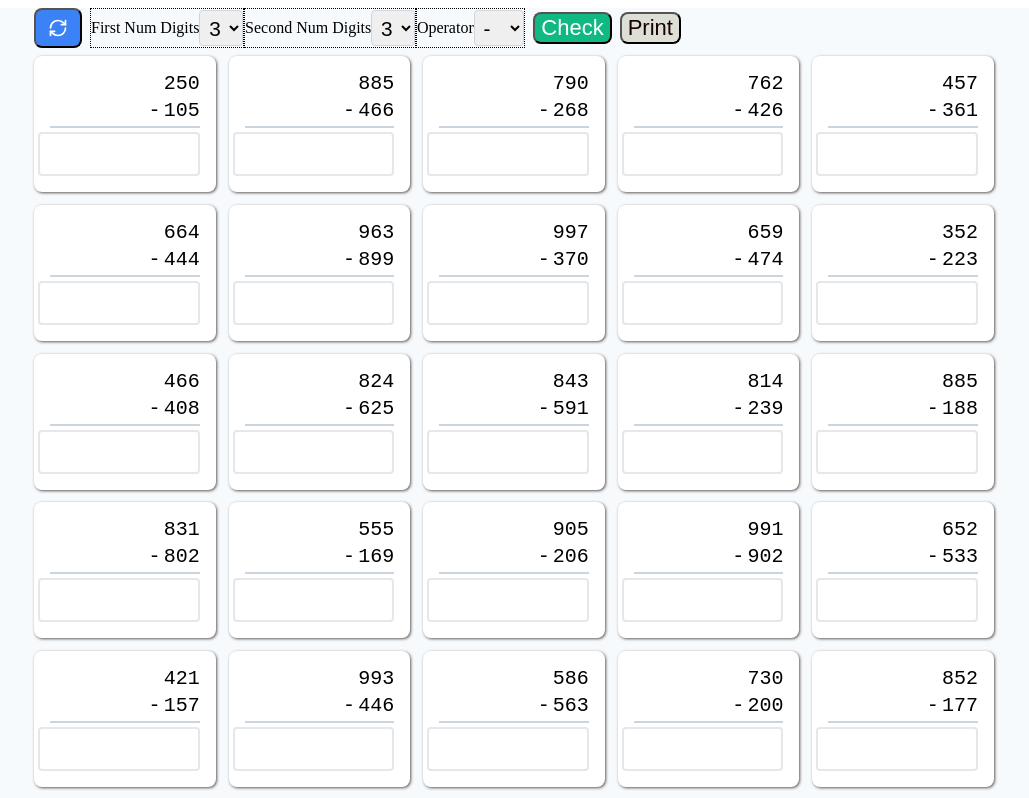
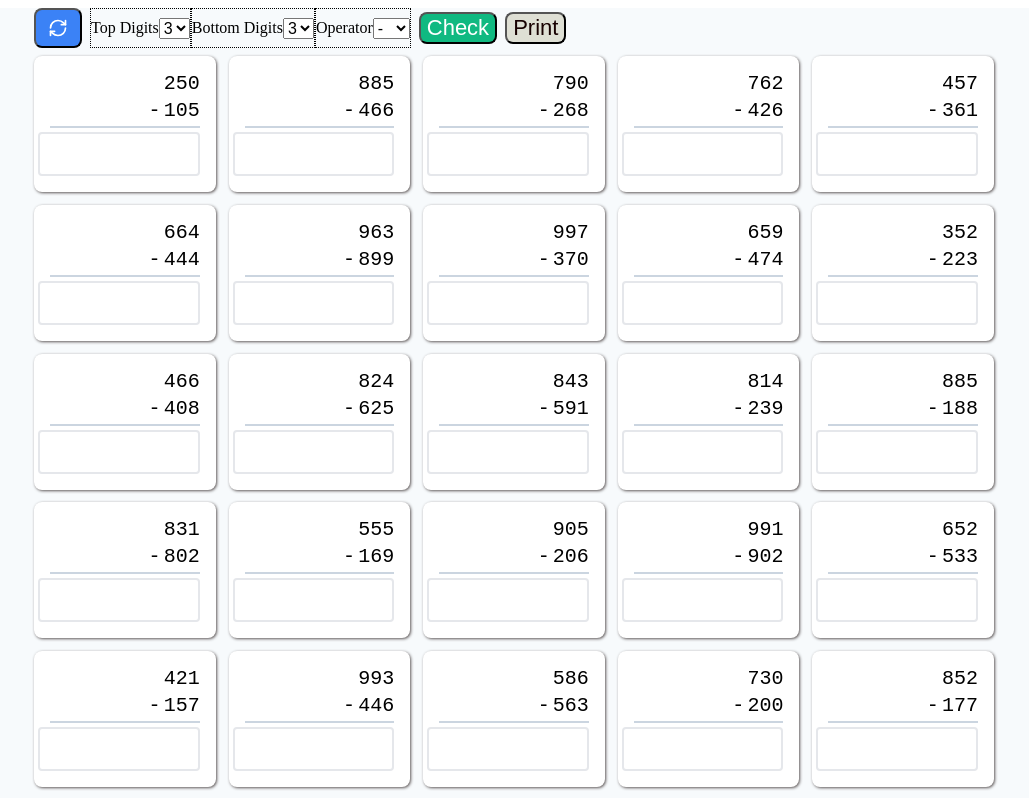
Before and after one commit to sharathck/kidswork, a React (Create React App) app: page / in a window 1280 px wide. Shown: the top 798 px of the page, without its empty margins (126-1155 px from the left). Built offline with nearby package versions, Linux system fonts and the light colour scheme.

Commit message:
Refactor CSS styles and update asset manifest; rename select labels and replace main CSS file

```diff
--- a/src/App.css
+++ b/src/App.css
@@ -42,10 +42,7 @@
 }
 
 .select {
-  padding: 0.3rem;
-  border: 1px solid #d1d5db;
-  border-radius: 0.25rem;
-  font-size: 1.3rem;
+  font-size: 1rem;
 }
 .button-group {
   display: flex;
--- a/src/App.js
+++ b/src/App.js
@@ -91,7 +91,7 @@ function App() {
           >
             <RefreshCw size={20} />
           </button>
-          <label className="label">First Num Digits
+          <label className="label">Top Digits
             <select
               value={digitsOfFirstNumber}
               onChange={(e) => setDigitsOfFirstNumber(Number(e.target.value))}
@@ -102,7 +102,7 @@ function App() {
               ))}
             </select>
           </label>
-          <label className="label">Second Num Digits
+          <label className="label">Bottom Digits
             <select
               value={digitsOfSecondNumber}
               onChange={(e) => setDigitsOfSecondNumber(Number(e.target.value))}
```
Also changed, not shown: 11 other files (tests, documents, lock files or other folders).
